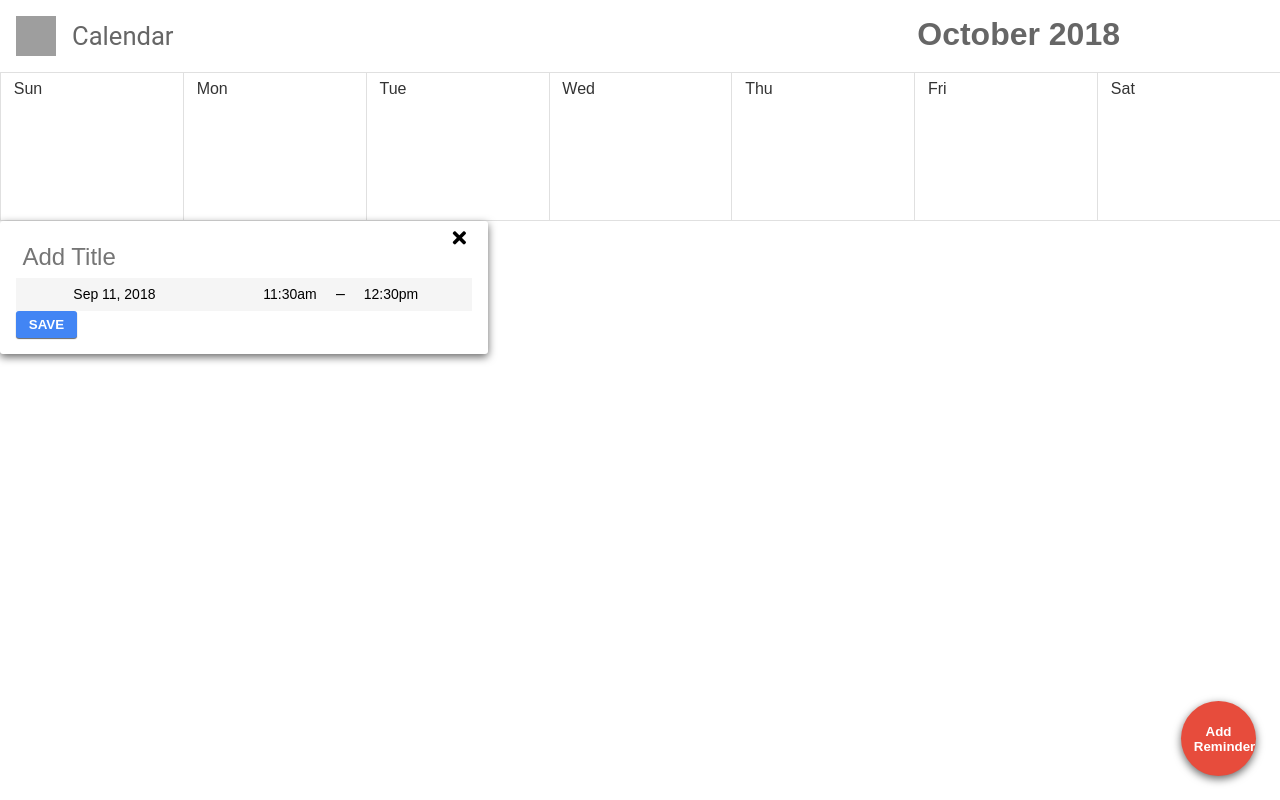
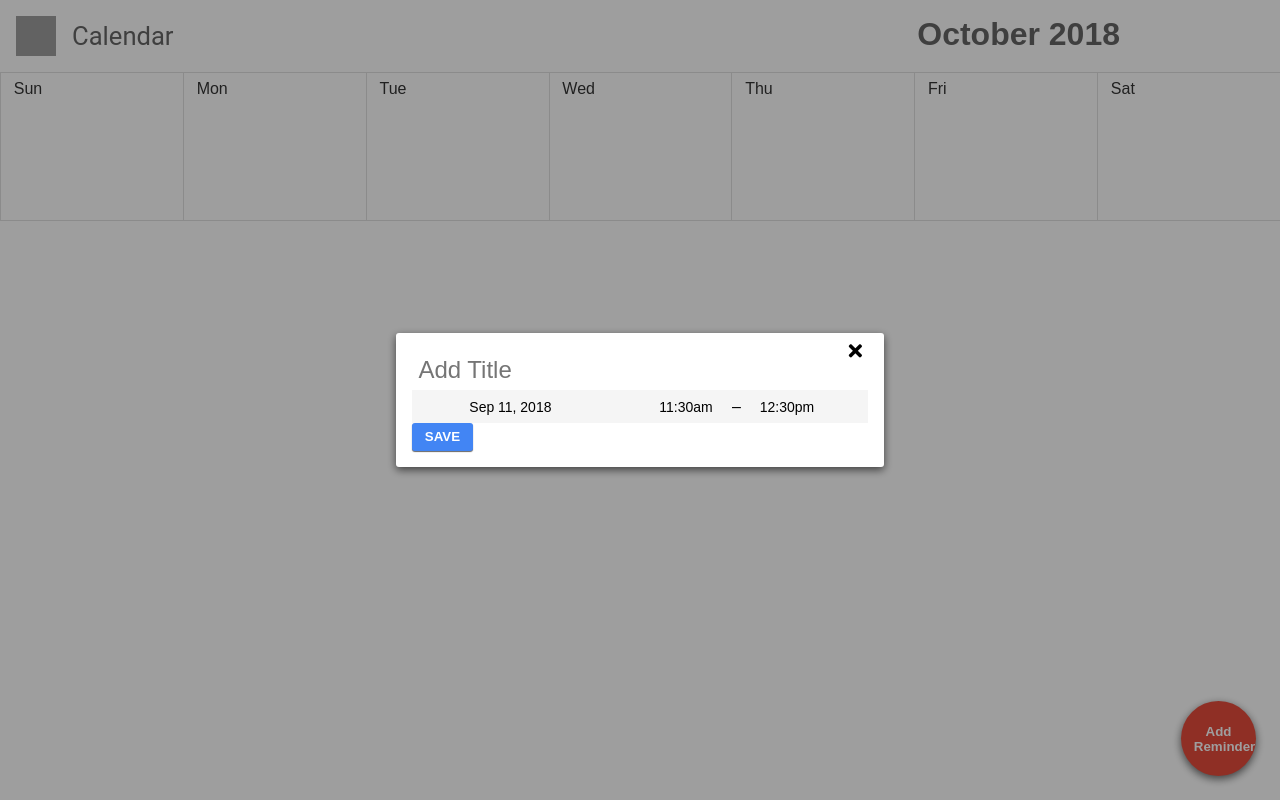
Before and after one commit to theboynextdoor/calendar-app, a React (Create React App) app: page / in a window 1280 px wide. Built offline with nearby package versions, Linux system fonts and the light colour scheme; grey boxes are pictures that could not be loaded.

Commit message:
Create modal overlay

```diff
--- a/src/components/Modal/index.css
+++ b/src/components/Modal/index.css
@@ -1,4 +1,5 @@
 .modal {
+    background: #ffffff;
     border-radius: 3px;
     box-sizing: border-box;
     max-width: 488px;
@@ -18,3 +19,15 @@
     right: 1rem;
     top: .4rem;
 }
+
+.modal__overlay {
+    align-items: center;
+    background-color: rgba(0,0,0,0.38);
+    display: flex;
+    height: 100%;
+    justify-content: center;
+    position: absolute;
+    overflow: hidden;
+    top: 0;
+    width: 100%;
+}
```
